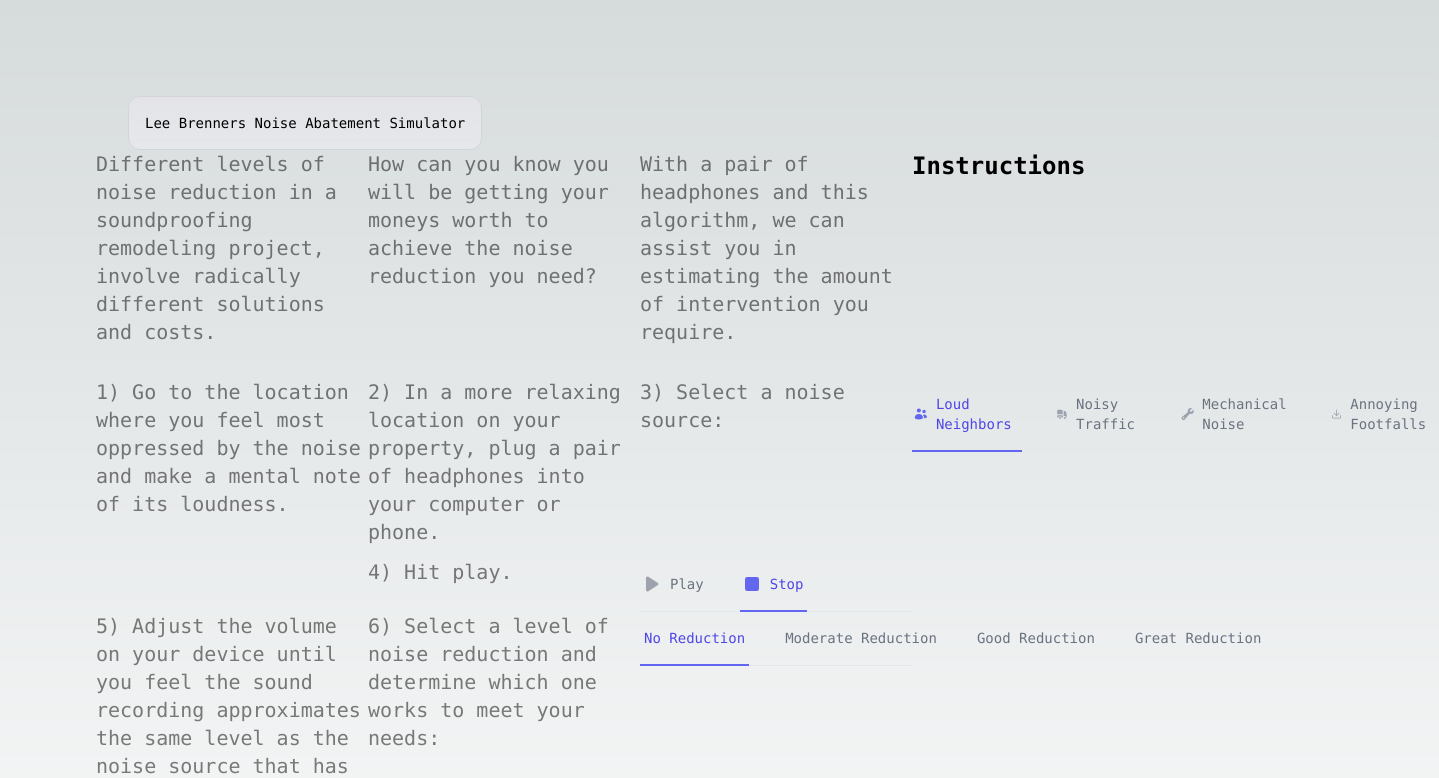
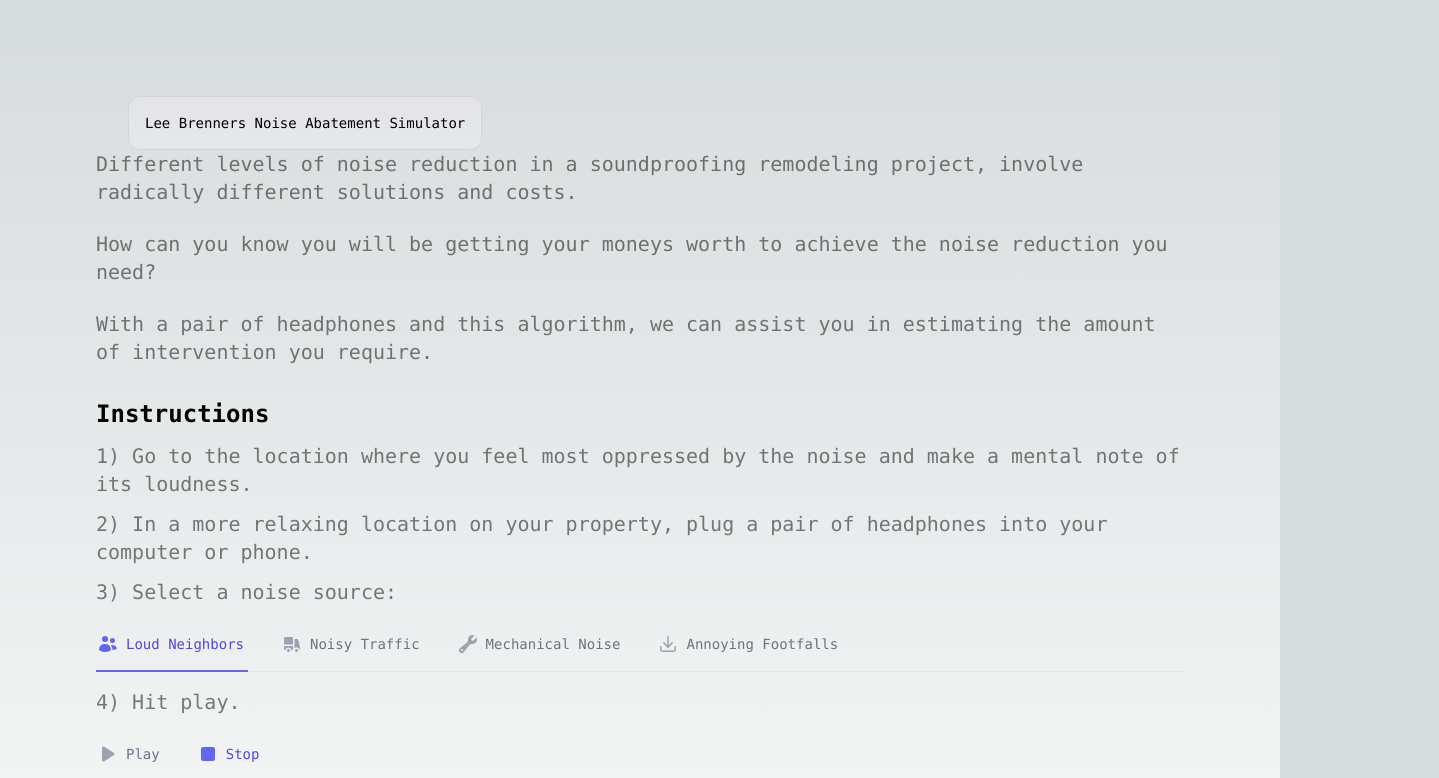
Before and after one commit to mtcolvard/banc_client_noise_simulation_tool, a Next.js app: page / in a window 1280 px wide. Shown: the top 778 px of the page, 1439 px wide, since content can reach past the window. Built offline with nearby package versions, Linux system fonts and the light colour scheme.

Commit message:
eliminated columns

```diff
--- a/app/page.js
+++ b/app/page.js
@@ -62,7 +62,7 @@ export default function Home() {
         />
       </div>
  */}
-      <div className="mb-32 grid  lg:mb-0 lg:grid-cols-4 lg:text-left font-mono">
+      <div className="mb-32   lg:mb-0  lg:text-left font-mono">
         <p className={`mb-6 text-xl opacity-50`}>
           Different levels of noise reduction in a soundproofing remodeling project, involve radically different solutions and costs.
         </p>
```
